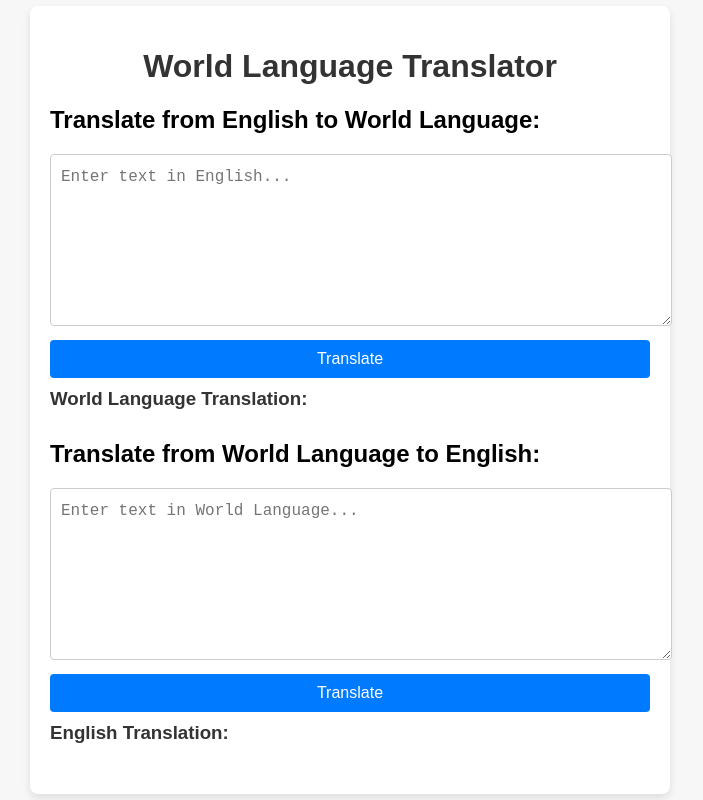
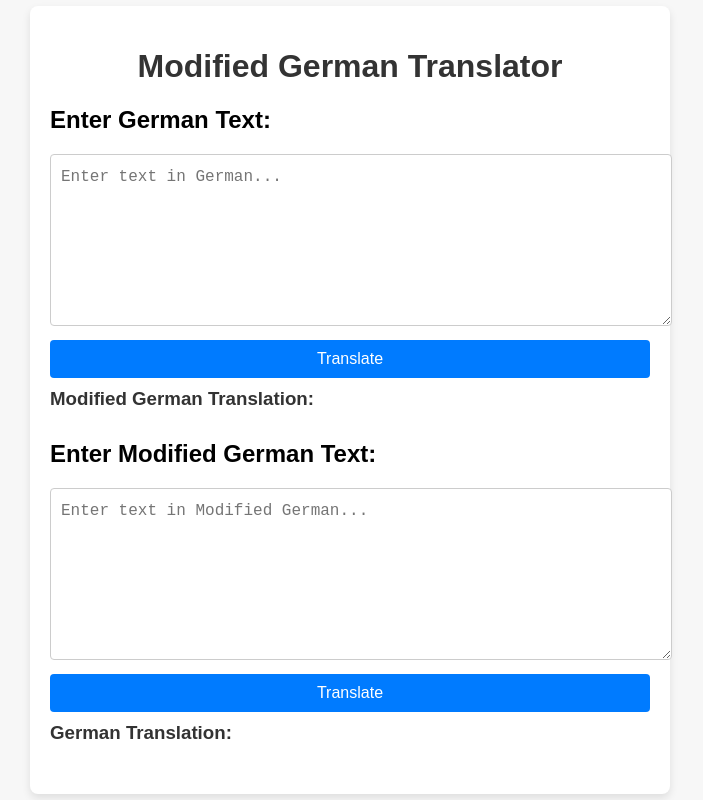
Before and after one commit to ChrystalisCreator/norian-translator, a plain HTML site: page index.html in a window 1280 px wide. Shown: the whole page, without its empty margins (290-993 px from the left). Drawn offline with Linux system fonts and the light colour scheme.

Commit message:
Update index.html

```diff
--- a/index.html
+++ b/index.html
@@ -3,29 +3,27 @@
 <head>
   <meta charset="UTF-8">
   <meta name="viewport" content="width=device-width, initial-scale=1.0">
-  <title>World Language Translator</title>
+  <title>Modified German Translator</title>
   <link rel="stylesheet" href="style.css">
 </head>
 <body>
   <div class="container">
-    <h1>World Language Translator</h1>
+    <h1>Modified German Translator</h1>
 
-    <!-- English to World Language -->
     <div class="translation-box">
-      <h2>Translate from English to World Language:</h2>
-      <textarea id="englishInput" placeholder="Enter text in English..."></textarea>
-      <button onclick="translateToWorldLanguage()">Translate</button>
-      <h3>World Language Translation:</h3>
-      <div id="worldLanguageOutput"></div>
+      <h2>Enter German Text:</h2>
+      <textarea id="germanInput" placeholder="Enter text in German..."></textarea>
+      <button onclick="translateToModifiedGerman()">Translate</button>
+      <h3>Modified German Translation:</h3>
+      <div id="modifiedGermanOutput"></div>
     </div>
 
-    <!-- World Language to English -->
     <div class="translation-box">
-      <h2>Translate from World Language to English:</h2>
-      <textarea id="worldLanguageInput" placeholder="Enter text in World Language..."></textarea>
-      <button onclick="translateToEnglish()">Translate</button>
-      <h3>English Translation:</h3>
-      <div id="englishOutput"></div>
+      <h2>Enter Modified German Text:</h2>
+      <textarea id="modifiedGermanInput" placeholder="Enter text in Modified German..."></textarea>
+      <button onclick="translateToGerman()">Translate</button>
+      <h3>German Translation:</h3>
+      <div id="germanOutput"></div>
     </div>
   </div>
 
```
